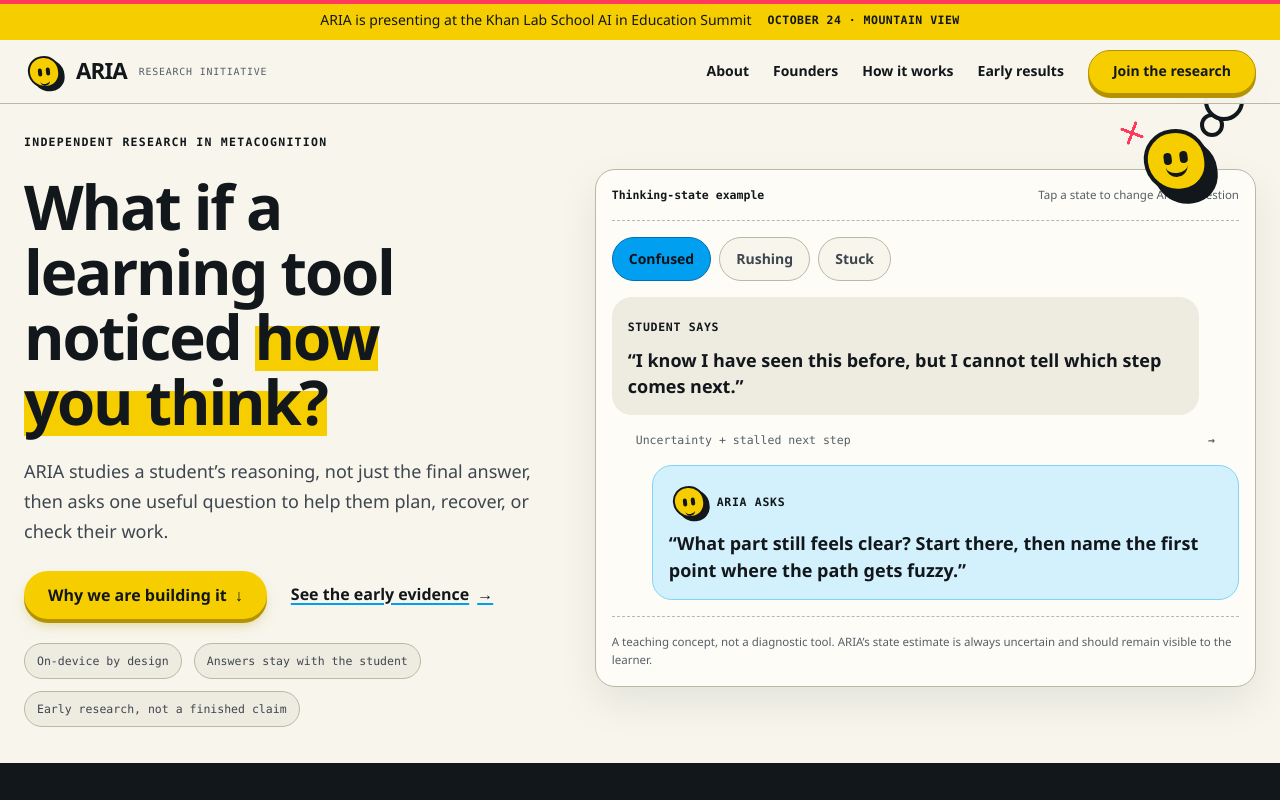
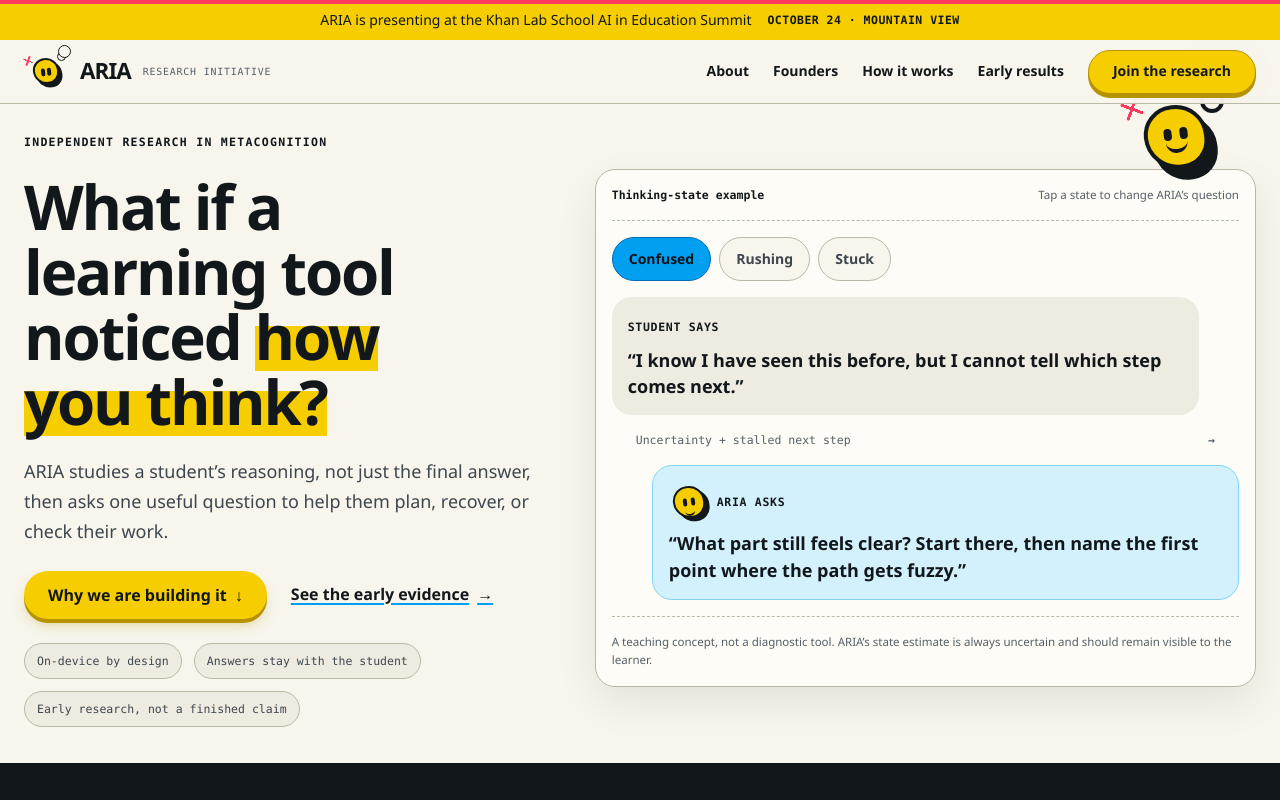
Before and after one commit to NarenS31/ariawebsite, a Next.js app: page / in a window 1280 px wide. Shown: the top 800 px of the page. Built offline with nearby package versions, Linux system fonts and the light colour scheme.

Commit message:
Refine ARIA character placement and navbar mark

```diff
--- a/src/hallmark.css
+++ b/src/hallmark.css
@@ -664,6 +664,41 @@
   display: none;
 }
 
+.wordmark .aria-character--small {
+  width: 2.75rem;
+  height: 2.75rem;
+}
+
+.wordmark .aria-character--small .aria-character__face {
+  inset: 0.55rem;
+  box-shadow: 0.18rem 0.24rem 0 var(--color-ink);
+}
+
+.wordmark .aria-character--small .aria-character__thought,
+.wordmark .aria-character--small .aria-character__spark {
+  display: block;
+}
+
+.wordmark .aria-character--small .aria-character__thought--one {
+  inset: 0.18rem 0.12rem auto auto;
+  width: 0.55rem;
+  height: 0.55rem;
+  border-width: 1px;
+}
+
+.wordmark .aria-character--small .aria-character__thought--two {
+  inset: -0.28rem -0.2rem auto auto;
+  width: 0.8rem;
+  height: 0.8rem;
+  border-width: 1px;
+}
+
+.wordmark .aria-character--small .aria-character__spark {
+  inset: 0.42rem auto auto -0.08rem;
+  width: 0.65rem;
+  height: 0.65rem;
+}
+
 /* Hero */
 
 .hero {
@@ -731,6 +766,10 @@
 .hero-demo {
   position: relative;
   min-width: 0;
+}
+
+.hero-demo > .aria-character {
+  inset: -5.5rem var(--space-lg) auto auto;
 }
 
 .thought-playground {
```
